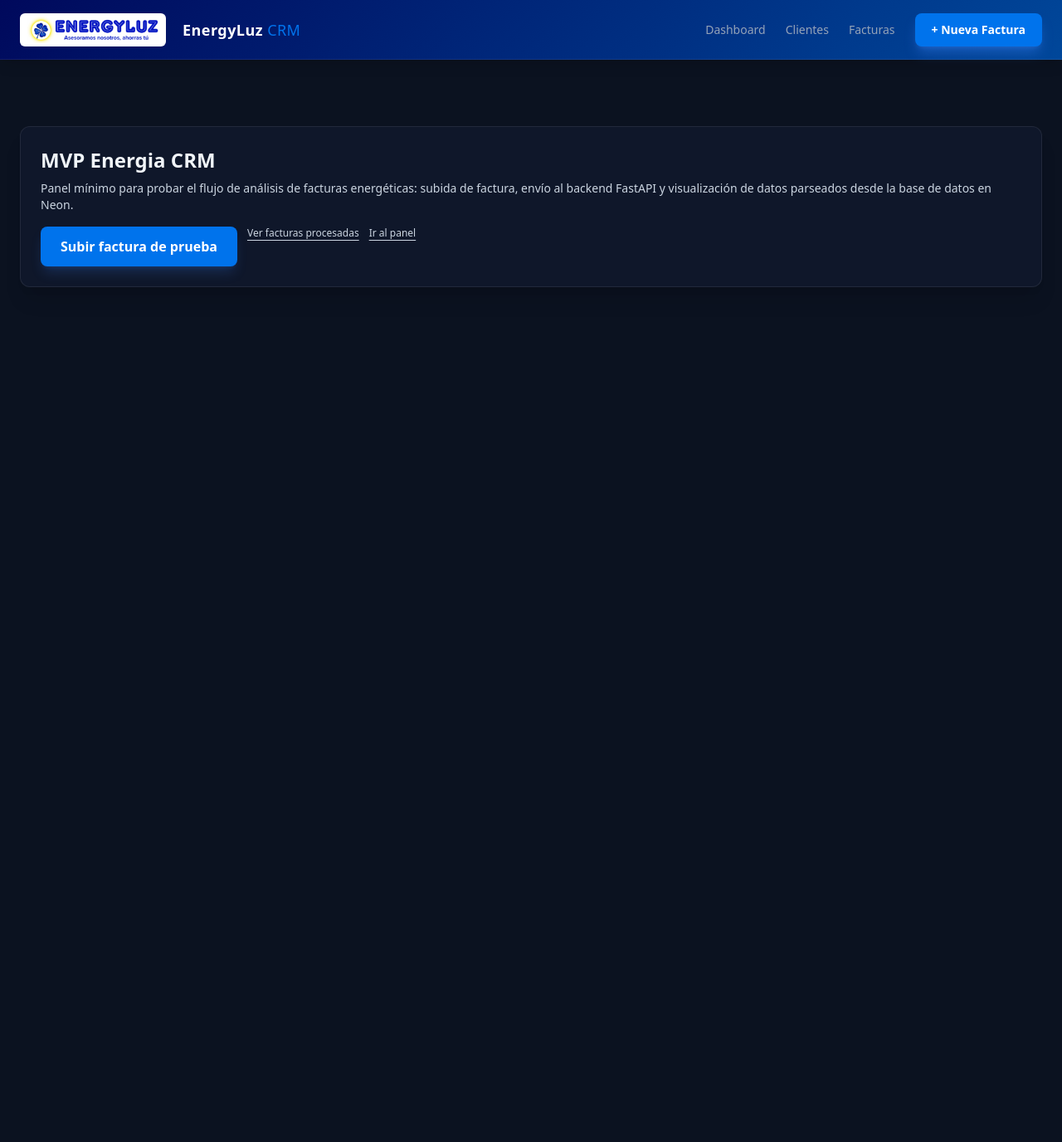
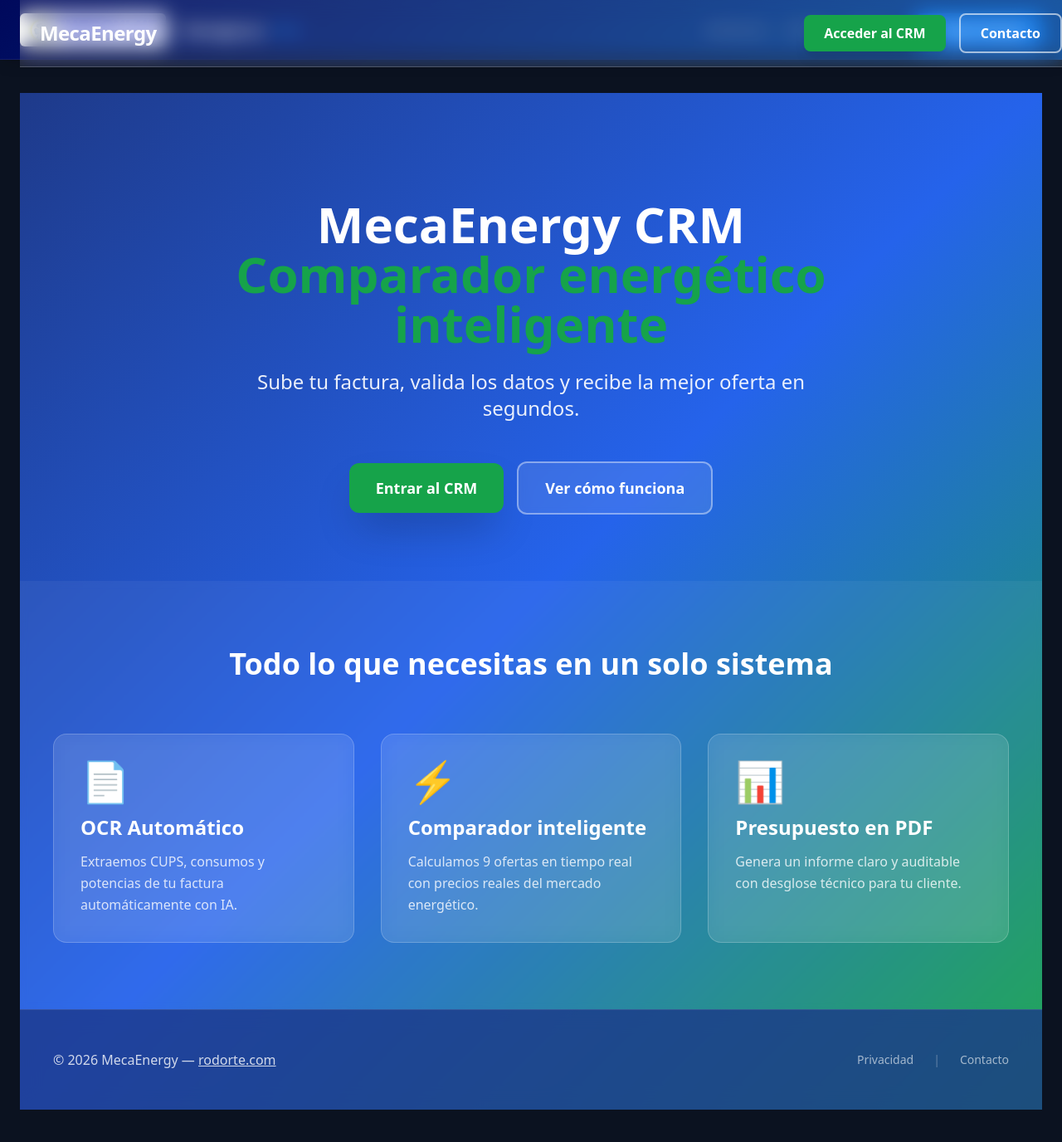
Before and after one commit to ismaelz001/RapidEnergy, a Next.js app: page / in a window 1280 px wide. Shown: the top 1376 px of the page at 83% size. Before the commit the page ends 800 px from the top, so only its background shows below. Built offline with nearby package versions, Linux system fonts and the light colour scheme.

Commit message:
FEATURE: Home page moderna SaaS + CRM models (Company, User, comercial_id)

```diff
--- a/app/page.js
+++ /dev/null
@@ -1,29 +0,0 @@
-import Link from "next/link";
-
-export default function HomePage() {
-  return (
-    <div className="flex flex-col gap-6 py-10">
-      <section className="card">
-        <h1 className="mb-2 text-2xl font-semibold">
-          MVP Energia CRM
-        </h1>
-        <p className="text-sm text-slate-300">
-          Panel mínimo para probar el flujo de análisis de facturas energéticas:
-          subida de factura, envío al backend FastAPI y visualización de datos
-          parseados desde la base de datos en Neon.
-        </p>
-        <div className="mt-4 flex flex-wrap gap-3">
-          <Link href="/facturas/upload" className="btn-primary">
-            Subir factura de prueba
-          </Link>
-          <Link href="/facturas" className="text-xs text-slate-300 underline underline-offset-4">
-            Ver facturas procesadas
-          </Link>
-          <Link href="/dashboard" className="text-xs text-slate-300 underline underline-offset-4">
-            Ir al panel
-          </Link>
-        </div>
-      </section>
-    </div>
-  );
-}
--- /dev/null
+++ b/app/page.tsx
@@ -0,0 +1,120 @@
+"use client";
+
+import Link from 'next/link';
+
+export default function HomePage() {
+  return (
+    <div className="min-h-screen bg-gradient-to-br from-[#1E3A8A] via-[#2563EB] to-[#16A34A] text-white">
+      {/* Header */}
+      <header className="fixed top-0 w-full bg-white/10 backdrop-blur-md border-b border-white/20 z-50">
+        <div className="container mx-auto px-6 py-4 flex items-center justify-between">
+          <div className="text-2xl font-bold tracking-tight">
+            MecaEnergy
+          </div>
+          <div className="flex items-center gap-4">
+            <Link
+              href="/dashboard"
+              className="px-6 py-2.5 bg-[#16A34A] hover:bg-[#15803D] text-white font-semibold rounded-lg transition-all shadow-lg hover:shadow-xl"
+            >
+              Acceder al CRM
+            </Link>
+            <a
+              href="#contacto"
+              className="px-6 py-2.5 border-2 border-white/60 hover:border-white hover:bg-white/10 rounded-lg font-semibold transition-all"
+            >
+              Contacto
+            </a>
+          </div>
+        </div>
+      </header>
+
+      {/* Hero Section */}
+      <section className="pt-32 pb-20 px-6">
+        <div className="container mx-auto max-w-5xl text-center">
+          <h1 className="text-5xl md:text-6xl font-extrabold leading-tight mb-6">
+            MecaEnergy CRM
+            <br />
+            <span className="text-[#16A34A]">Comparador energético inteligente</span>
+          </h1>
+
+          <p className="text-xl md:text-2xl text-white/90 mb-12 max-w-3xl mx-auto">
+            Sube tu factura, valida los datos y recibe la mejor oferta en segundos.
+          </p>
+
+          <div className="flex flex-col sm:flex-row items-center justify-center gap-4">
+            <Link
+              href="/dashboard"
+              className="px-8 py-4 bg-[#16A34A] hover:bg-[#15803D] text-white text-lg font-bold rounded-xl shadow-2xl hover:shadow-[#16A34A]/50 transition-all transform hover:scale-105"
+            >
+              Entrar al CRM
+            </Link>
+            <a
+              href="#valor"
+              className="px-8 py-4 bg-white/10 hover:bg-white/20 backdrop-blur-sm border-2 border-white/40 hover:border-white text-white text-lg font-semibold rounded-xl transition-all"
+            >
+              Ver cómo funciona
+            </a>
+          </div>
+        </div>
+      </section>
+
+      {/* Features Section */}
+      <section id="valor" className="py-20 px-6 bg-white/5 backdrop-blur-sm">
+        <div className="container mx-auto max-w-6xl">
+          <h2 className="text-3xl md:text-4xl font-bold text-center mb-16">
+            Todo lo que necesitas en un solo sistema
+          </h2>
+
+          <div className="grid md:grid-cols-3 gap-8">
+            {/* Card 1 */}
+            <div className="bg-white/10 backdrop-blur-md border border-white/20 rounded-2xl p-8 hover:bg-white/15 transition-all hover:shadow-2xl">
+              <div className="text-5xl mb-4">📄</div>
+              <h3 className="text-2xl font-bold mb-3">OCR Automático</h3>
+              <p className="text-white/80 leading-relaxed">
+                Extraemos CUPS, consumos y potencias de tu factura automáticamente con IA.
+              </p>
+            </div>
+
+            {/* Card 2 */}
+            <div className="bg-white/10 backdrop-blur-md border border-white/20 rounded-2xl p-8 hover:bg-white/15 transition-all hover:shadow-2xl">
+              <div className="text-5xl mb-4">⚡</div>
+              <h3 className="text-2xl font-bold mb-3">Comparador inteligente</h3>
+              <p className="text-white/80 leading-relaxed">
+                Calculamos 9 ofertas en tiempo real con precios reales del mercado energético.
+              </p>
+            </div>
+
+            {/* Card 3 */}
+            <div className="bg-white/10 backdrop-blur-md border border-white/20 rounded-2xl p-8 hover:bg-white/15 transition-all hover:shadow-2xl">
+              <div className="text-5xl mb-4">📊</div>
+              <h3 className="text-2xl font-bold mb-3">Presupuesto en PDF</h3>
+              <p className="text-white/80 leading-relaxed">
+                Genera un informe claro y auditable con desglose técnico para tu cliente.
+              </p>
+            </div>
+          </div>
+        </div>
+      </section>
+
+      {/* Footer */}
+      <footer id="contacto" className="py-12 px-6 bg-[#1E3A8A]/80 backdrop-blur-md border-t border-white/10">
+        <div className="container mx-auto max-w-6xl">
+          <div className="flex flex-col md:flex-row items-center justify-between gap-4">
+            <div className="text-white/80">
+              © 2026 MecaEnergy — <a href="https://rodorte.com" target="_blank" rel="noopener noreferrer" className="hover:text-white transition-colors underline">rodorte.com</a>
+            </div>
+            <div className="flex gap-6 text-sm">
+              <a href="#privacidad" className="text-white/60 hover:text-white transition-colors">
+                Privacidad
+              </a>
+              <span className="text-white/30">|</span>
+              <a href="#contacto" className="text-white/60 hover:text-white transition-colors">
+                Contacto
+              </a>
+            </div>
+          </div>
+        </div>
+      </footer>
+    </div>
+  );
+}
```
Also changed, not shown: 1 other file (tests, documents, lock files or other folders).
